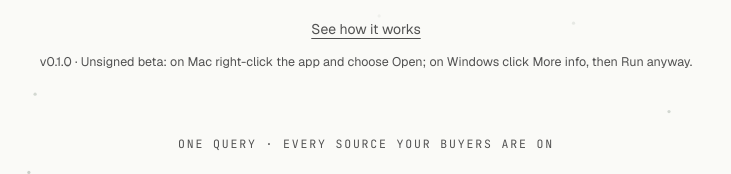
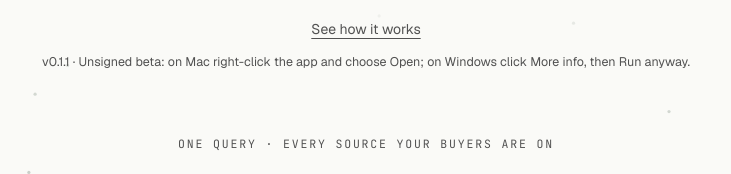
Before and after one commit to logicbaseio/kyrios-web, a website: page index.html in a window 1280 px wide. Shown: the part 606-780 px from the top of the page, 274-1005 px from the left. Drawn offline with nearby package versions, Linux system fonts and the light colour scheme; animation ran at ten frames a second.

Commit message:
Bump displayed version to v0.1.1
Co-Authored-By: Claude Sonnet 5 <noreply@anthropic.com>

```diff
--- a/index.html
+++ b/index.html
@@ -517,7 +517,7 @@
           <a href="https://github.com/logicbaseio/kyrios-web/releases/latest/download/Kyrios-Windows-Setup.exe" data-magnetic class="btn-primary w-full sm:w-auto"><svg class="w-[18px] h-[18px]" viewBox="0 0 24 24" fill="currentColor" aria-hidden="true"><path d="M3 5.5l7.500-1v7H3zM11.500 4.400L21 3v8.500h-9.500zM3 12.500h7.500v7L3 18.500zM11.500 12.500H21V21l-9.500-1.400z"/></svg> Download for Windows</a>
         </div>
         <p class="mt-5 reveal"><a href="#features" class="text-[14px] muted underline underline-offset-4 hover:opacity-80">See how it works</a></p>
-        <p class="mt-3 text-[12.5px] muted reveal">v0.1.0 · Unsigned beta: on Mac right-click the app and choose Open; on Windows click More info, then Run anyway.</p>
+        <p class="mt-3 text-[12.5px] muted reveal">v0.1.1 · Unsigned beta: on Mac right-click the app and choose Open; on Windows click More info, then Run anyway.</p>
 
         <!-- social proof stats -->
         <div class="mt-16 reveal">
```
